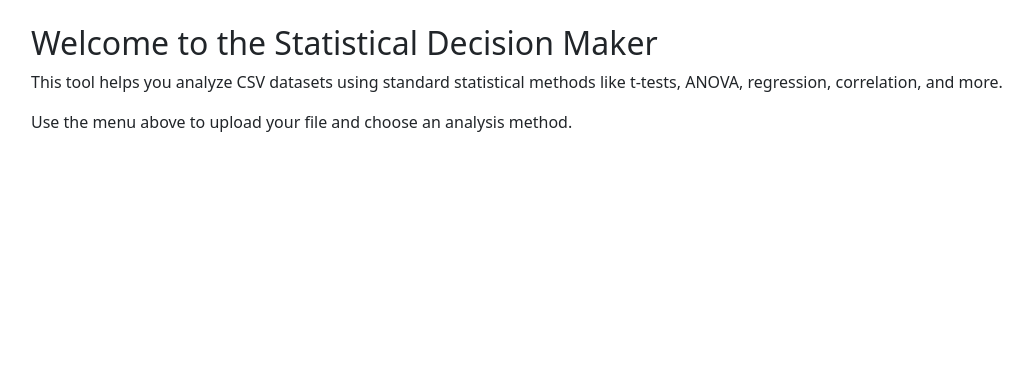
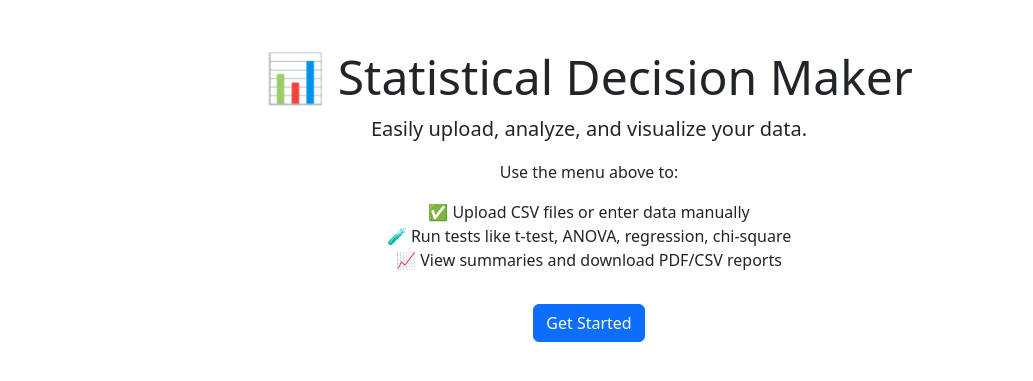
Before and after one commit to Kidanedg/stat-decision-maker, a Flask app: page / in a window 1280 px wide. Shown: the part 88-469 px from the top of the page, without its empty margins (51-1084 px from the left). Run offline with Flask 3, Linux system fonts and the light colour scheme.

Commit message:
Update home.html

```diff
--- a/templates/home.html
+++ b/templates/home.html
@@ -1,6 +1,14 @@
 {% extends "layout.html" %}
 {% block content %}
-<h2>Welcome to the Statistical Decision Maker</h2>
-<p>This tool helps you analyze CSV datasets using standard statistical methods like t-tests, ANOVA, regression, correlation, and more.</p>
-<p>Use the menu above to upload your file and choose an analysis method.</p>
+<div class="text-center mt-5">
+  <h1 class="display-5">📊 Statistical Decision Maker</h1>
+  <p class="lead">Easily upload, analyze, and visualize your data.</p>
+  <p>Use the menu above to:</p>
+  <ul class="list-unstyled">
+    <li>✅ Upload CSV files or enter data manually</li>
+    <li>🧪 Run tests like t-test, ANOVA, regression, chi-square</li>
+    <li>📈 View summaries and download PDF/CSV reports</li>
+  </ul>
+  <a href="{{ url_for('upload') }}" class="btn btn-primary mt-3">Get Started</a>
+</div>
 {% endblock %}
```
